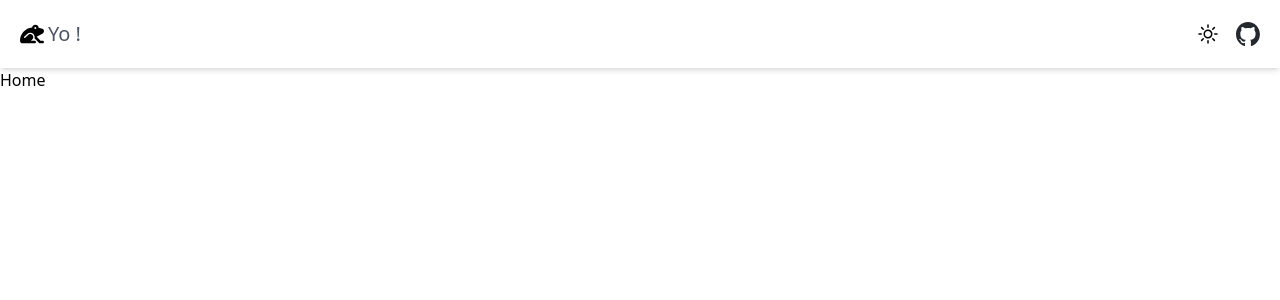
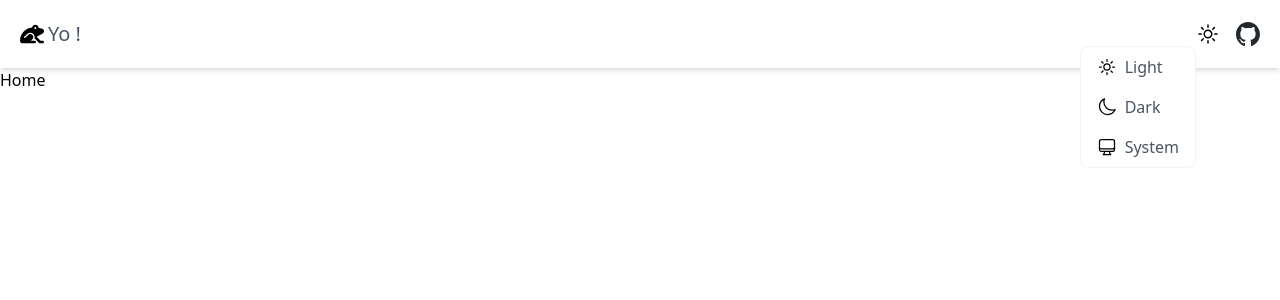
Before and after one commit to moppiiiii/kaeruyo, a React (Vite) app: page / in a window 1280 px wide. Both pictures are taken after a click on the button 1208 px from the left and 34 px from the top of the page. Shown: the top 300 px of the page. Built offline with nearby package versions, Linux system fonts and the light colour scheme.

Commit message:
feat: dropdown-menu componentの作成

```diff
--- /dev/null
+++ b/src/components/ui/dropdown-menu/DropdownMenu.ui.tsx
@@ -0,0 +1,11 @@
+import { DropdownMenuProps } from "./type";
+
+const DropdownMenu: React.FC<DropdownMenuProps> = ({ children }) => {
+  return (
+    <div className="bg-white border border-gray-100 rounded-lg w-max">
+      {children}
+    </div>
+  );
+};
+
+export default DropdownMenu;
--- /dev/null
+++ b/src/components/ui/dropdown-menu/type.ts
@@ -0,0 +1,3 @@
+export type DropdownMenuProps = {
+  children: React.ReactNode;
+};
--- a/src/components/ui/dropdown/Dropdown.ui.tsx
+++ /dev/null
@@ -1,14 +0,0 @@
-import { DropdownProps } from "./type";
-
-const Dropdown: React.FC<DropdownProps> = ({ children }) => {
-  return (
-    <div
-      id="dropdown"
-      className="z-10 hidden bg-white divide-y divide-gray-100 rounded-lg shadow w-44 dark:bg-gray-700"
-    >
-      {children}
-    </div>
-  );
-};
-
-export default Dropdown;
--- a/src/components/ui/dropdown/type.ts
+++ /dev/null
@@ -1,3 +0,0 @@
-export interface DropdownProps {
-  children: React.ReactNode;
-}
--- a/src/components/ui/header/Header.ui.tsx
+++ b/src/components/ui/header/Header.ui.tsx
@@ -1,9 +1,30 @@
 import GithubIcon from "../../../assets/icons/github-mark.svg";
 import SunIcon from "../../../assets/icons/sun.svg";
 import FrogIcon from "../../../assets/icons/frog.svg";
-import Dropdown from "../dropdown/Dropdown.ui";
+import DropdownMenu from "../dropdown-menu/DropdownMenu.ui";
+import { useState, useRef, useEffect } from "react";
+import ThemeMenu from "./_ui/theme-menu/ThemeMenu.ui";
 
 const Header: React.FC = () => {
+  const [isDropdownMenuOpen, setIsDropdownMenuOpen] = useState(false);
+  const dropdownRef = useRef<HTMLDivElement>(null);
+
+  useEffect(() => {
+    const handleClickOutside = (event: MouseEvent) => {
+      if (
+        dropdownRef.current &&
+        !dropdownRef.current.contains(event.target as Node)
+      ) {
+        setIsDropdownMenuOpen(false);
+      }
+    };
+
+    document.addEventListener("mousedown", handleClickOutside);
+    return () => {
+      document.removeEventListener("mousedown", handleClickOutside);
+    };
+  }, []);
+
   return (
     <header className="text-gray-600 body-font shadow-md">
       <div className="flex justify-between p-5 items-center">
@@ -15,12 +36,22 @@ const Header: React.FC = () => {
         </div>
 
         <div className="flex items-center gap-4">
-          <button type="button">
-            <img className="w-6 h-6" src={SunIcon} alt="Sun" />
-          </button>
-          <Dropdown>
-            <div>Dropdown</div>
-          </Dropdown>
+          <div ref={dropdownRef} className="relative">
+            <button
+              className="flex items-center"
+              type="button"
+              onClick={() => setIsDropdownMenuOpen(!isDropdownMenuOpen)}
+            >
+              <img className="w-6 h-6" src={SunIcon} alt="Sun" />
+            </button>
+            {isDropdownMenuOpen && (
+              <div className="absolute end-full">
+                <DropdownMenu>
+                  <ThemeMenu />
+                </DropdownMenu>
+              </div>
+            )}
+          </div>
           <img className="w-6 h-6" src={GithubIcon} alt="Github" />
         </div>
       </div>
--- /dev/null
+++ b/src/components/ui/header/_ui/theme-menu/ThemeMenu.ui.tsx
@@ -0,0 +1,24 @@
+import SunIcon from "../../../../../assets/icons/sun.svg";
+import DarkIcon from "../../../../../assets/icons/dark.svg";
+import SystemIcon from "../../../../../assets/icons/system.svg";
+
+const ThemeMenu: React.FC = () => {
+  return (
+    <ul className="flex flex-col border-gray-100">
+      <li className="flex items-center gap-2 px-4 py-2 rounded-lg hover:bg-gray-100">
+        <img className="w-5 h-5" src={SunIcon} alt="Sun" />
+        <p>Light</p>
+      </li>
+      <li className="flex items-center gap-2 px-4 py-2 rounded-lg hover:bg-gray-100">
+        <img className="w-5 h-5" src={DarkIcon} alt="Sun" />
+        <p>Dark</p>
+      </li>
+      <li className="flex items-center gap-2 px-4 py-2 rounded-lg hover:bg-gray-100">
+        <img className="w-5 h-5" src={SystemIcon} alt="Sun" />
+        <p>System</p>
+      </li>
+    </ul>
+  );
+};
+
+export default ThemeMenu;
```
